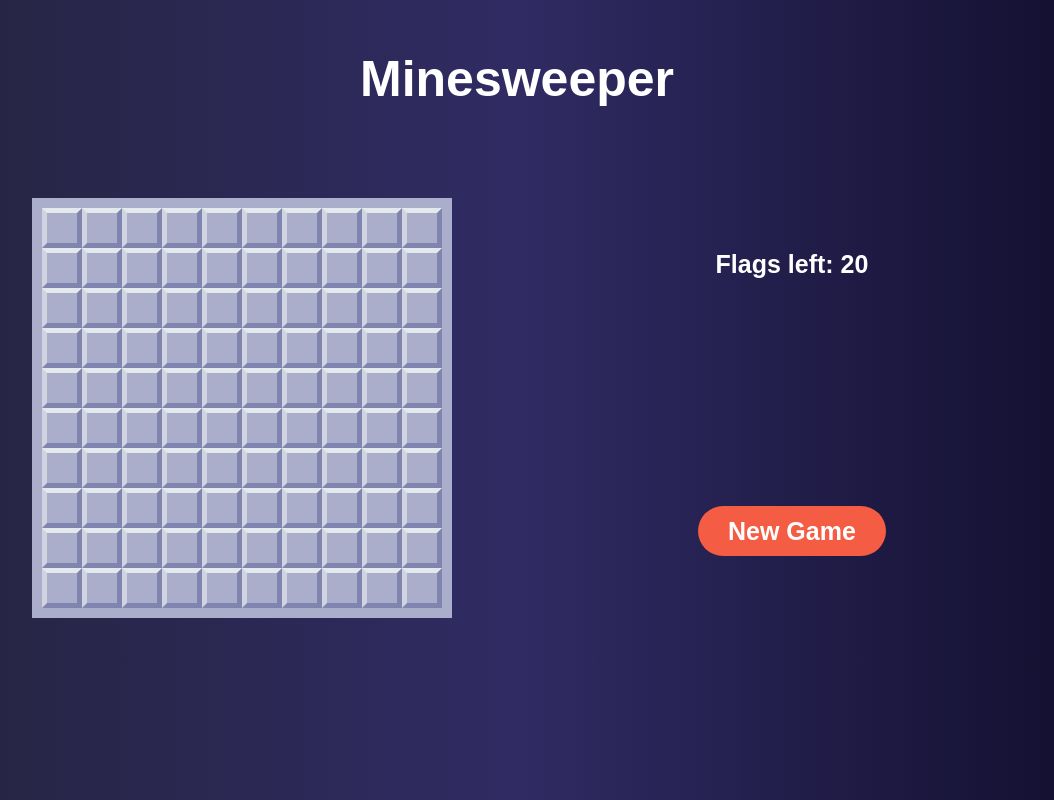
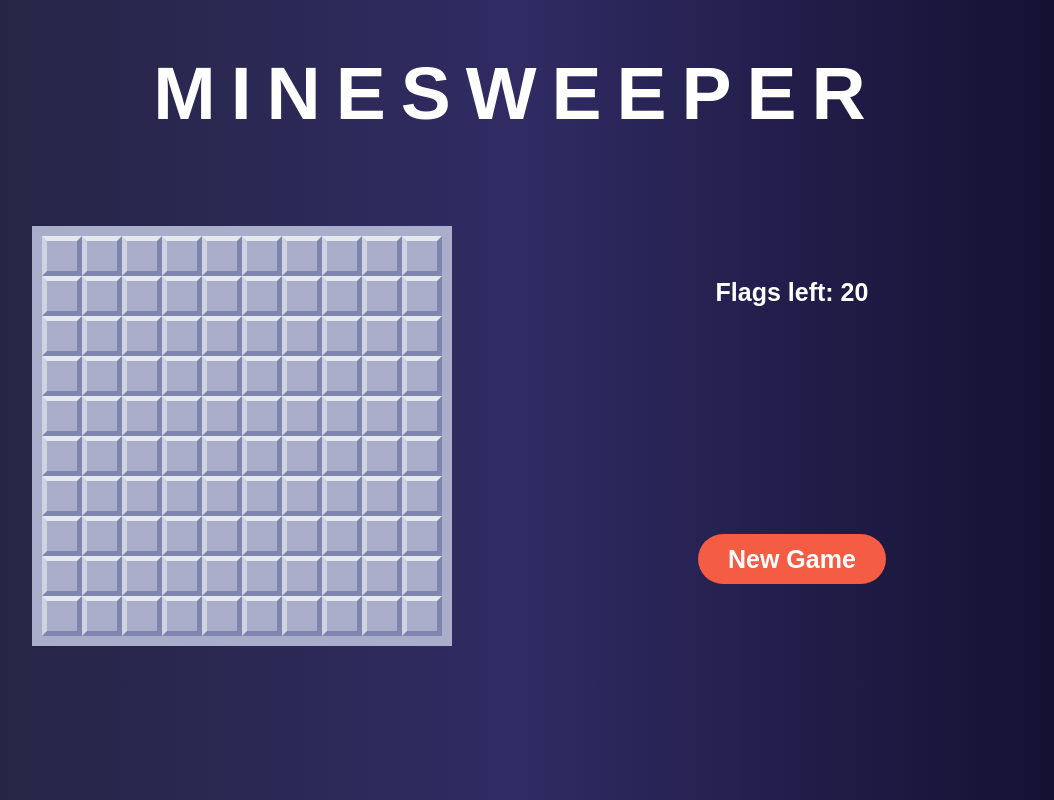
Before and after one commit to DavidAMaldonadoH/minesweeper, a plain HTML site: page index.html in a window 1280 px wide. Shown: the whole page, without its empty margins (123-1177 px from the left). Drawn offline with nearby package versions, Linux system fonts and the light colour scheme.

Commit message:
Added style to the Title

```diff
--- a/styles.css
+++ b/styles.css
@@ -98,8 +98,10 @@ div {
 
 .title {
 	margin: 50px auto;
-  font-size: 50px;
+	font-size: 75px;
 	color: #ffffff;
+	text-transform: uppercase;
+	letter-spacing: 15px;
 }
 
 .sidebar {
```
Lines whose indentation alone changed are shown as unchanged.
